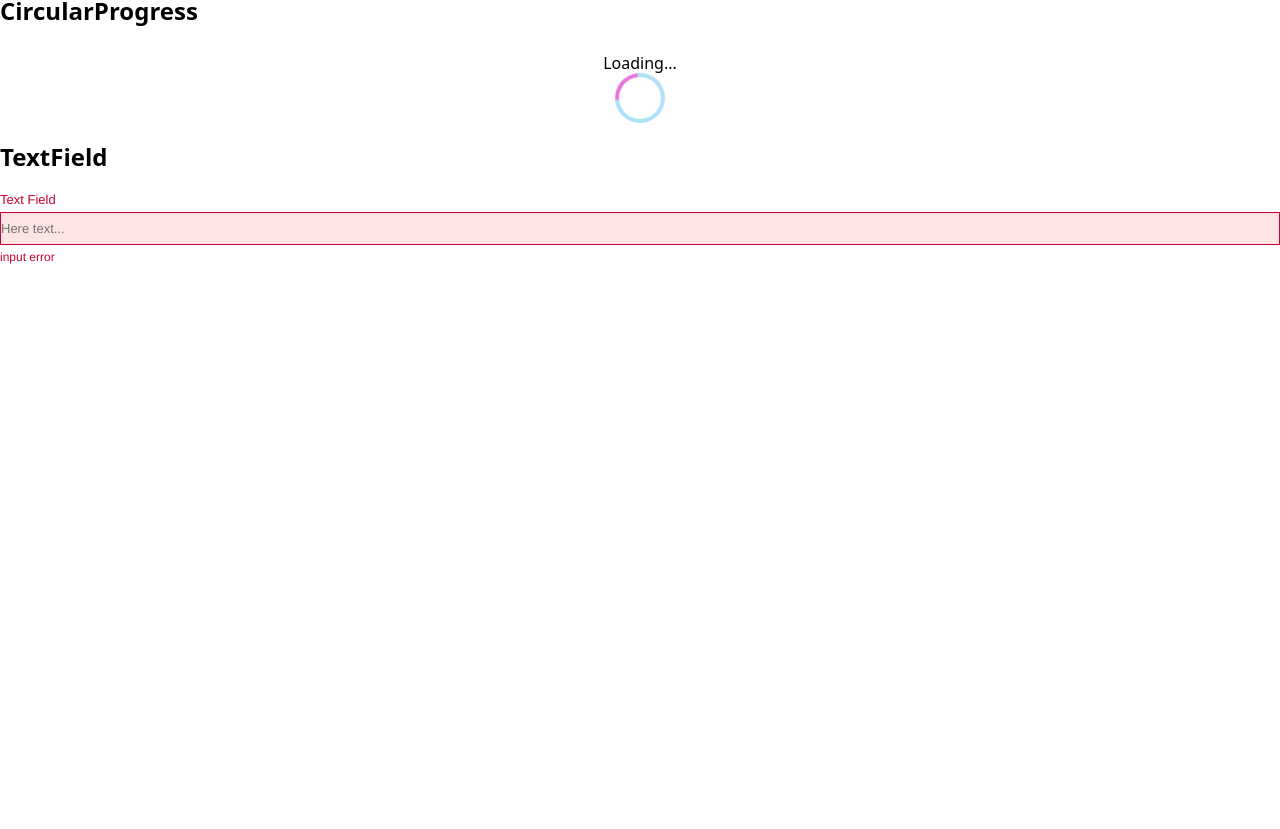
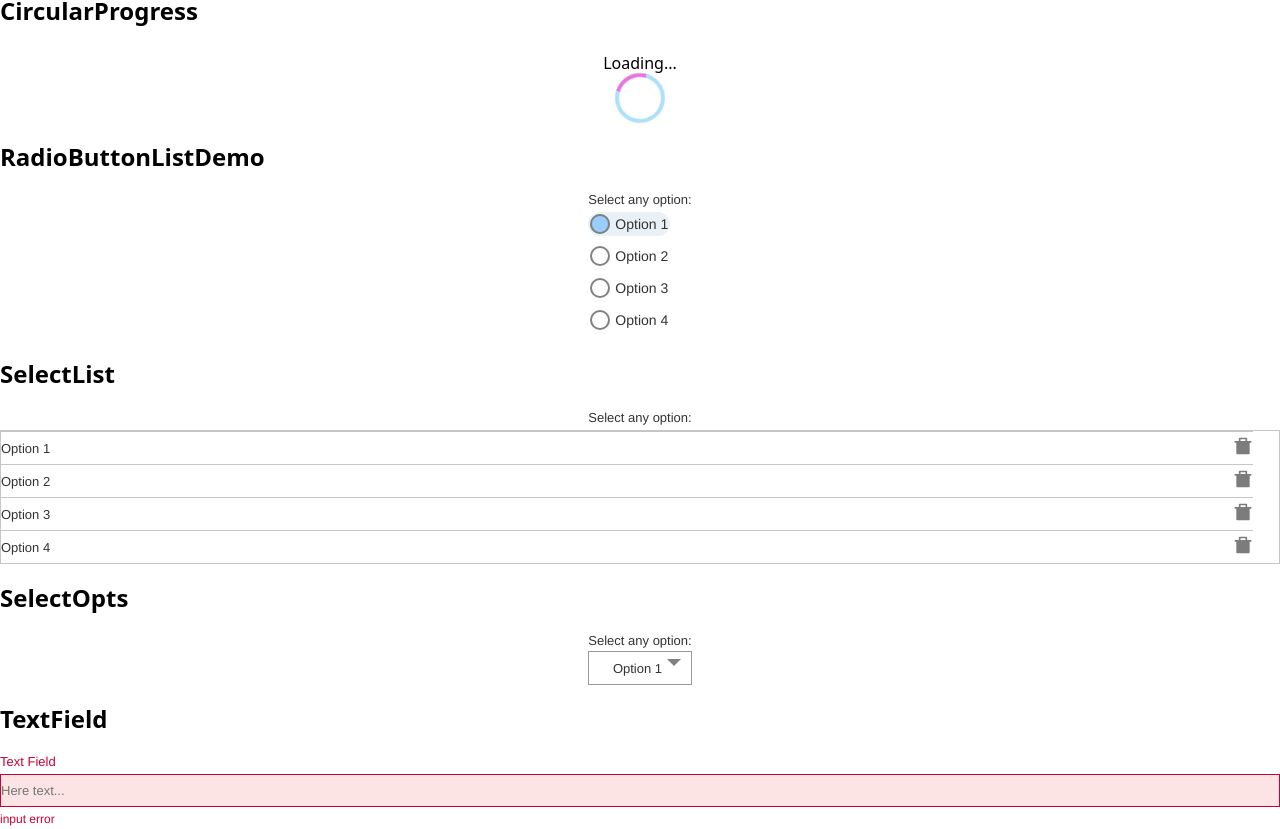
Before and after one commit to dariopalminio/oaky-ui-kit, a React (Vite) app: page / in a window 1280 px wide. Shown: the part 1296-2125 px from the top of the page. Before the commit the page ends 1563 px from the top, so only its background shows below. Built offline with nearby package versions, Linux system fonts and the light colour scheme.

Commit message:
feat (radio-button-list): add background to item selected

```diff
--- a/src/demo/index.tsx
+++ b/src/demo/index.tsx
@@ -6,6 +6,9 @@ import ModalDialogDemo from '../ui-kit/dialog/demo';
 import IconButtonDemo from '../ui-kit/icon-button/demo';
 import ImgCarouselDemo from '../ui-kit/img-carousel/demo';
 import ProgressDemo from '../ui-kit/progress/demo';
+import RadioButtonListDemo from '../ui-kit/select-list-radio-button/demo';
+import SelectListDemo from '../ui-kit/select-list/demo';
+import SelectOptsDemo from '../ui-kit/select-opts/demo';
 import '../ui-kit/style/normalize.css'
 import TextFieldDemo from '../ui-kit/text-field/demo';
 import './demo.css'
@@ -19,7 +22,7 @@ function Demo() {
 
             <p>UI Kit with react, typescript, styled-components and CSS</p>
 
-            <AlertsDemo/>
+            <AlertsDemo />
 
             <ButtonDemo />
 
@@ -29,11 +32,17 @@ function Demo() {
 
             <ImgCarouselDemo />
 
-            <ModalDialogDemo/>
+            <ModalDialogDemo />
 
-            <ProgressDemo/>
+            <ProgressDemo />
 
-            <TextFieldDemo/>
+            <RadioButtonListDemo />
+
+            <SelectListDemo />
+
+            <SelectOptsDemo />
+
+            <TextFieldDemo />
         </div>
 
     )
--- /dev/null
+++ b/src/ui-kit/select-list-radio-button/demo.tsx
@@ -0,0 +1,39 @@
+
+import { useState } from 'react';
+import { CenteringContainer } from '../elements/centering-container';
+import RadioButtonList from './radio-button-list';
+
+
+
+function RadioButtonListDemo() {
+    const listToSelect = ['Option 1', 'Option 2', 'Option 3', 'Option 4'];
+    const [selectedOption, SetSelectedOption] = useState(0);
+
+    const handleSelectOption = async (item: string, index: number) => {
+        alert(`You select item ${item} with index ${index}`);
+    };
+
+    return (
+
+        <div>
+            <h2>RadioButtonListDemo</h2>
+            <CenteringContainer>
+
+                <RadioButtonList
+                    id="mySelectListAddress"
+                    label={'Select any option:'}
+                    currentSelected={selectedOption}
+                    list={listToSelect}
+                    onClickSelect={(item: string, index: number) => handleSelectOption(item, index)}
+                    styleType={"secondary"}
+                />
+
+            </CenteringContainer>
+
+
+        </div>
+
+    )
+}
+
+export default RadioButtonListDemo
--- a/src/ui-kit/select-list-radio-button/radio-button-list.tsx
+++ b/src/ui-kit/select-list-radio-button/radio-button-list.tsx
@@ -1,7 +1,55 @@
 import React from "react";
 import { RiDeleteBin7Fill } from "react-icons/ri";
 import styled from "styled-components";
-import "./radio-button-list.css";
+//import "./radio-button-list.css";
+
+//Custom props for attaching additional props to Styled-components
+interface RadioButtonProps {
+    readonly styleType: string;
+};
+
+const StylesRadioButton = styled.div<RadioButtonProps>`
+.input_radio_button[type="radio"]{
+    display: none;
+}
+
+.radio_item_label{
+    display: block;
+    cursor: pointer;
+    font-weight: 200;
+    margin-bottom: 5px;
+    font-size: 14px;
+    text-align: left;
+}
+
+.span_radio {
+    display: inline-flex;
+    align-items: left;
+    padding: 2px 2px 2px 2px;
+    border-radius: 31px;
+    transition: .25s ease;
+}
+
+.span_radio:hover,
+.input_radio_button[type="radio"]:checked + span{
+    background-color: #E9F1F7;
+}
+
+.span_radio:before{
+    content: "";
+    background-color: white;
+    width: 20px;
+    height: 20px;
+    border-radius: 50%;
+    margin-right: 5px;
+    transition: .25s ease;
+    box-shadow:  inset 0 0 0 2px grey;
+}
+
+.input_radio_button[type="radio"]:checked + span:before{
+    background: ${props => props.theme[props.styleType].button.background};
+}
+`
 
 const SelectListGroup = styled.div`
     color: #333;
@@ -35,13 +83,14 @@ interface Props {
     currentSelected?: number;
     style?: any;
     list: string[];
+    styleType?: string;
 }
 
 /**
  * Select List with Radio Buttons component is used for collecting one data user provided information from a list of options.
  * Stateless components, extensible Style and controlled component
  */
-export const RadioButtonList: React.FC<Props> = ({ id, label, list, onClickSelect, currentSelected=-1, style }) => {
+export const RadioButtonList: React.FC<Props> = ({ id, label, list, onClickSelect, currentSelected=-1, styleType, style }) => {
 
 
     const selectItem = (item: string, index: number) => {
@@ -59,6 +108,7 @@ export const RadioButtonList: React.FC<Props> = ({ id, label, list, onClickSelec
     }
 
     return (
+        <StylesRadioButton styleType={styleType ? styleType : "secondary"}>
         <SelectListGroup>
             {label && <LabelSelectList style={!thereIsSomeSelected()? {color: "#cc0033"} : {}}>{label}</LabelSelectList>}
             <RadioButtonsWrapper>
@@ -76,6 +126,7 @@ export const RadioButtonList: React.FC<Props> = ({ id, label, list, onClickSelec
                 )}
             </RadioButtonsWrapper>
         </SelectListGroup>
+        </StylesRadioButton>
     );
 };
 
--- /dev/null
+++ b/src/ui-kit/select-list/demo.tsx
@@ -0,0 +1,41 @@
+import { useState } from 'react';
+import { CenteringContainer } from '../elements/centering-container';
+import SelectList from './select-list';
+
+
+function SelectListDemo() {
+    const listToSelect = ['Option 1', 'Option 2', 'Option 3', 'Option 4'];
+    const [selectedOption, SetSelectedOption] = useState(-1);
+
+    const handleDelete = async (index: number) => {
+        alert('Delete element was clicked to element with index: ' + index);
+    };
+
+    const handleClickSelect = async (index: number) => {
+        SetSelectedOption(index);
+    };
+
+    return (
+
+        <div>
+            <h2>SelectList</h2>
+            <CenteringContainer>
+
+                <SelectList
+                    id="mySelectList"
+                    label="Select any option:"
+                    currentSelected={selectedOption}
+                    list={listToSelect}
+                    onClickSelect={(item, index) => handleClickSelect(index)}
+                    onClickDelete={(item, index) => handleDelete(index)}
+                    withDelete={true}
+                    />
+            </CenteringContainer>
+
+
+        </div>
+
+    )
+}
+
+export default SelectListDemo
--- a/src/ui-kit/select-list/select-list.tsx
+++ b/src/ui-kit/select-list/select-list.tsx
@@ -1,5 +1,5 @@
 import React from "react";
-import { RiDeleteBin7Fill} from "react-icons/ri";
+import { RiDeleteBin7Fill } from "react-icons/ri";
 import styled from "styled-components";
 
 const SelectListGroup = styled.div`
@@ -66,13 +66,15 @@ interface Props {
     onClickDelete: (item: string, index: number) => void;
     style?: any;
     list: string[];
+    currentSelected?: number;
+    withDelete?: boolean;
 }
 
 /**
  * Select List components is used for collecting user provided information from a list of options.
  * Stateless components, extensible Style and controlled component
  */
-export const SelectList: React.FC<Props> = ({ id, label, list, onClickSelect, onClickDelete, style }) => {
+export const SelectList: React.FC<Props> = ({ id, label, list, onClickSelect, onClickDelete, currentSelected, withDelete, style }) => {
 
 
     const selectItem = (item: string, index: number) => {
@@ -83,20 +85,34 @@ export const SelectList: React.FC<Props> = ({ id, label, list, onClickSelect, on
         onClickDelete(item, index);
     }
 
+    const isSelected = (index: number) => {
+        return currentSelected === index;
+    }
+
+    const getBackgroundIfSelected = (index: number) => {
+        if (isSelected(index)) {
+            return { background: "#F1F1F1" };
+        }
+        return {};
+    }
+
     return (
         <SelectListGroup>
             {label && <LabelSelectList>{label}</LabelSelectList>}
             <UlSelectList>
                 {list.map((item: string, index: number) => {
                     return (
-                        <li key={id+index.toString()}
+                        <li key={id + index.toString()}
+                            style={getBackgroundIfSelected(index)}
                             onClick={() => selectItem(item, index)}>{item}
+                            {withDelete && (
                             <SelectListDelete
-                                key={'SelectListDelete'+id+index.toString()}
+                                key={'SelectListDelete' + id + index.toString()}
                                 aria-hidden="true"
                                 onClick={() => deleteItem(item, index)}>
-                                    <RiDeleteBin7Fill size={20}/>
-                                </SelectListDelete>
+                                <RiDeleteBin7Fill size={20} />
+                            </SelectListDelete>
+                            )}
                         </li>
                     )
                 }
--- /dev/null
+++ b/src/ui-kit/select-opts/demo.tsx
@@ -0,0 +1,33 @@
+
+import { useState } from 'react';
+import { CenteringContainer } from '../elements/centering-container';
+import SelectOpts from './select-opts';
+
+function SelectOptsDemo() {
+    const listToSelect = ['Option 1', 'Option 2', 'Option 3', 'Option 4'];
+    const [selectedOption, setSelectedOption] = useState('Option 1');
+
+    const handleChange = (selectedOption: string) => {
+        setSelectedOption(selectedOption);
+    };
+
+    return (
+
+        <div>
+            <h2>SelectOpts</h2>
+            <CenteringContainer>
+
+                <SelectOpts
+                    label={'Select any option:'}
+                    list={listToSelect}
+                    selectedOption={selectedOption}
+                    setSelectedOption={(selectedOption) => handleChange(selectedOption)} />
+            </CenteringContainer>
+
+
+        </div>
+
+    )
+}
+
+export default SelectOptsDemo
```
